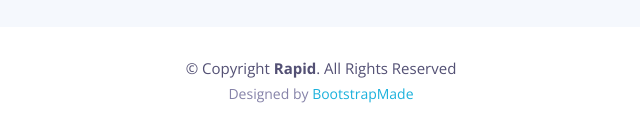
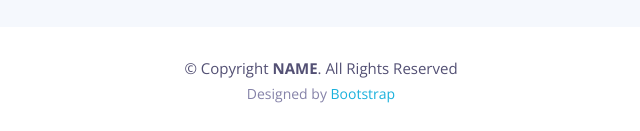
Before and after one commit to SuTechs/SuTechs.github.io, a plain HTML site: page index.html in a window 1280 px wide. Shown: the part 7010-7141 px from the top of the page, 319-959 px from the left. Drawn offline with nearby package versions, Linux system fonts and the light colour scheme; files whose address does not match are found by name.

Commit message:
Update index.html

```diff
--- a/index.html
+++ b/index.html
@@ -735,11 +735,11 @@
 
     <div class="container">
       <div class="copyright">
-        &copy; Copyright <strong>Rapid</strong>. All Rights Reserved
+        &copy; Copyright <strong>NAME</strong>. All Rights Reserved
       </div>
       <div class="credits">
 
-        Designed by <a href="https://bootstrapmade.com/">BootstrapMade</a>
+        Designed by <a href="https://bootstrapmade.com/">Bootstrap</a>
       </div>
     </div>
   </footer><!-- End  Footer -->
```
